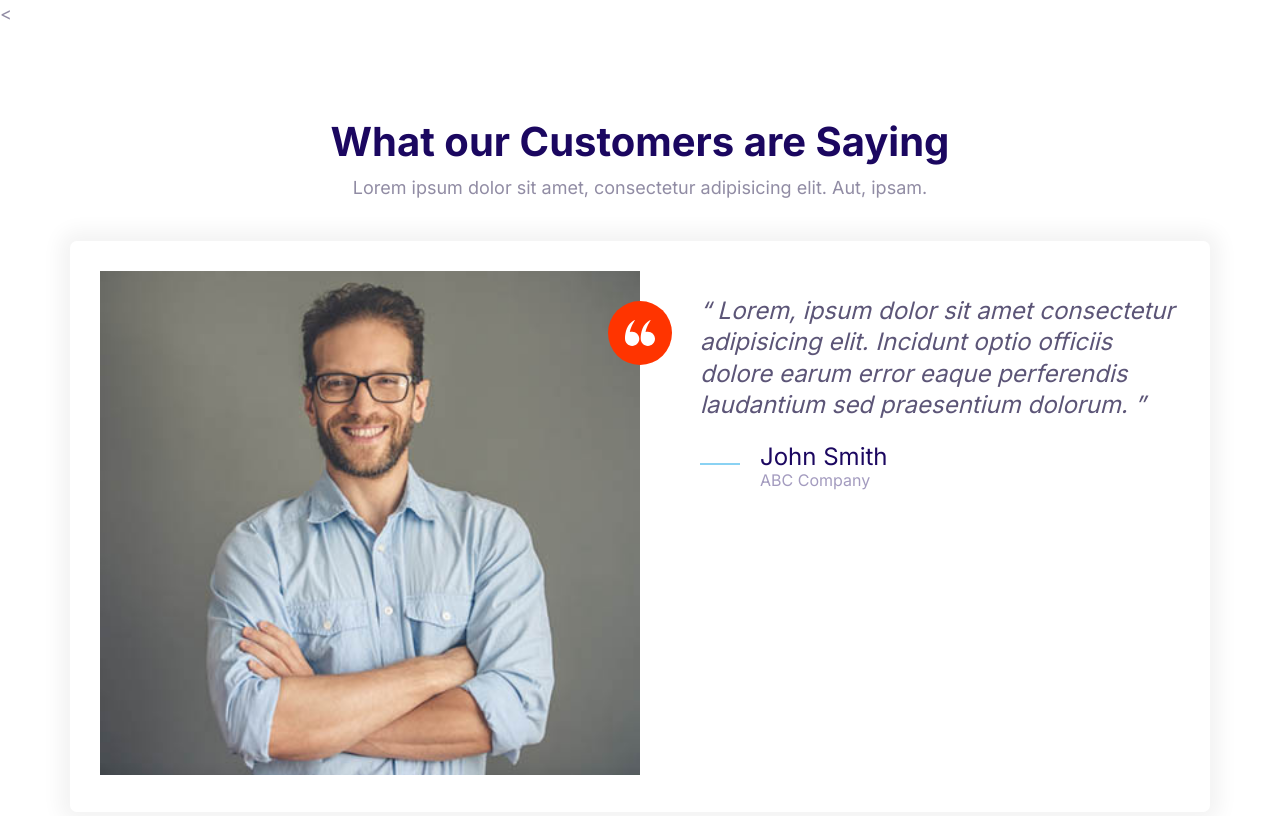
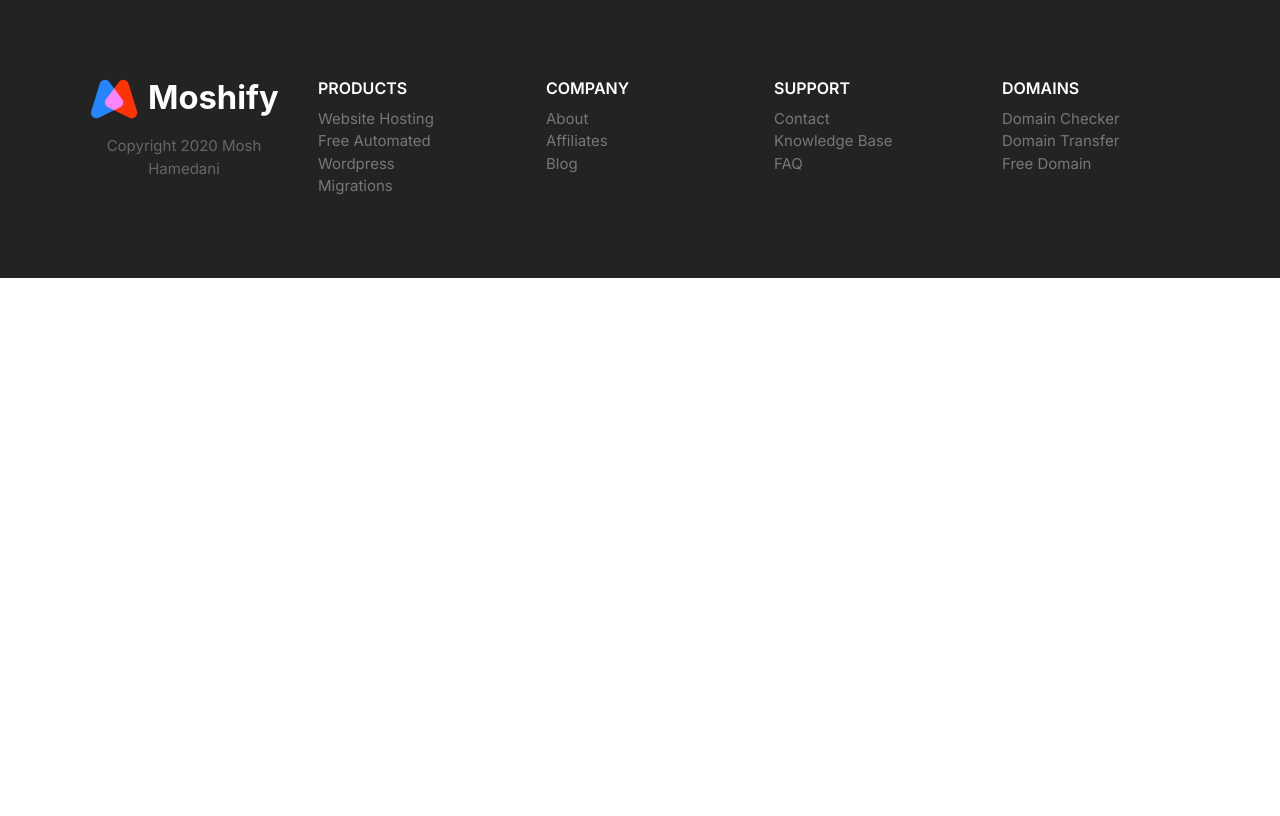
Before and after one commit to hosamhamdifl/htmlproject, a plain HTML site: page index.html in a window 1280 px wide. Drawn offline with Linux system fonts and the light colour scheme.

Commit message:
block footer

```diff
--- a/css/styles.css
+++ b/css/styles.css
@@ -811,4 +811,83 @@
       max-width: 700px;
     }
   }
-  /* Testimonials Block */
+  /* Footer */
+  .footer {
+    background: #232323;
+  }
+
+  .footer a {
+    color: #777;
+    transition: color 0.3s;
+  }
+
+  .footer a:hover {
+    color: #fff;
+  }
+
+  .footer__section {
+    padding: 2rem;
+    border-bottom: 1px solid #393939;
+  }
+
+  .footer__section .list {
+    margin: 0;
+  }
+
+  .footer__heading {
+    text-transform: uppercase;
+    font-weight: 600;
+  }
+
+  .footer__brand {
+    margin-top: 5rem;
+    text-align: center;
+  }
+
+  .footer__brand img {
+    /* TODO: Consider refactoring this and applying it to
+    all images. */
+    width: 100%;
+    max-width: 230px;
+  }
+
+  .footer__copyright {
+    font-size: 2.1rem;
+    color: #fff;
+    opacity: 0.3;
+  }
+
+  @media screen and (min-width: 768px) {
+    .footer {
+      font-size: 1.5rem;
+    }
+    .footer__sections {
+      grid-template-columns: repeat(auto-fit, minmax(10rem, 1fr));
+    }
+
+    .footer .collapsible__chevron {
+      display: none;
+    }
+
+    .footer .collapsible__content {
+      opacity: 1;
+      max-height: 100%;
+    }
+
+    .footer__brand {
+      order: -1;
+      margin-top: 1rem;
+    }
+
+    .footer__copyright {
+      font-size: 1.5rem;
+    }
+
+    .footer__section {
+      border: 0;
+    }
+
+    .footer__heading {
+      font-size: 1.6rem;
+    }
+  }
--- a/index.html
+++ b/index.html
@@ -13,52 +13,75 @@
     <link rel="stylesheet" href="css/styles.css" />
   </head>
   <body>
-    <
-    <section class="block">
-      <header class="block__header">
-        <h2>What our Customers are Saying</h2>
-        <p>
-          Lorem ipsum dolor sit amet, consectetur adipisicing elit. Aut, ipsam.
-        </p>
+    <footer class="block block--dark footer">
+        <div class="container grid footer__sections">
+          <section class="collapsible collapsible--expanded footer__section">
+            <header class="collapsible__header">
+              <h2 class="collapsible__heading footer__heading">Products</h2>
+              <svg class="icon icon--white collapsible__chevron">
+                <use xlink:href="images/sprite.svg#chevron"></use>
+              </svg>
             </header>
-      <div class="container">
-        <div class="card testimonial">
-          <div class="grid grid--1x2">
-            <div class="testimonial__image">
-              <img
-                src="images/testimonial.jpg"
-                alt="A happy, smiling customer"
-              />
-              <span class="icon-container icon-container--accent">
-                <svg class="icon icon--white icon--small">
-                  <use xlink:href="images/sprite.svg#quotes"></use>
+            <div class="collapsible__content">
+              <ul class="list">
+                <li><a href="#">Website Hosting</a></li>
+                <li><a href="#">Free Automated Wordpress</a></li>
+                <li><a href="#">Migrations</a></li>
+              </ul>
+            </div>
+          </section>
+          <section class="collapsible footer__section">
+            <header class="collapsible__header">
+              <h2 class="collapsible__heading footer__heading">Company</h2>
+              <svg class="icon icon--white collapsible__chevron">
+                <use xlink:href="images/sprite.svg#chevron"></use>
               </svg>
-              </span>
+            </header>
+            <div class="collapsible__content">
+              <ul class="list">
+                <li><a href="#">About</a></li>
+                <li><a href="#">Affiliates</a></li>
+                <li><a href="#">Blog</a></li>
+              </ul>
             </div>
-            <blockquote class="quote">
-              <p class="quote__text">
-                Lorem, ipsum dolor sit amet consectetur adipisicing elit.
-                Incidunt optio officiis dolore earum error eaque perferendis
-                laudantium sed praesentium dolorum.
-              </p>
-              <footer>
-                <div class="media">
-                  <div class="media__image">
-                    <svg class="icon icon--primary quote__line">
-                      <use xlink:href="images/sprite.svg#line"></use>
+          </section>
+          <section class="collapsible footer__section">
+            <header class="collapsible__header">
+              <h2 class="collapsible__heading footer__heading">Support</h2>
+              <svg class="icon icon--white collapsible__chevron">
+                <use xlink:href="images/sprite.svg#chevron"></use>
               </svg>
+            </header>
+            <div class="collapsible__content">
+              <ul class="list">
+                <li><a href="#">Contact</a></li>
+                <li><a href="#">Knowledge Base</a></li>
+                <li><a href="#">FAQ</a></li>
+              </ul>
             </div>
-                  <div class="media__body">
-                    <h3 class="media__title quote__author">John Smith</h3>
-                    <p class="quote__organization">ABC Company</p>
+          </section>
+          <section class="collapsible footer__section">
+            <header class="collapsible__header">
+              <h2 class="collapsible__heading footer__heading">Domains</h2>
+              <svg class="icon icon--white collapsible__chevron">
+                <use xlink:href="images/sprite.svg#chevron"></use>
+              </svg>
+            </header>
+            <div class="collapsible__content">
+              <ul class="list">
+                <li><a href="#">Domain Checker</a></li>
+                <li><a href="#">Domain Transfer</a></li>
+                <li><a href="#">Free Domain</a></li>
+              </ul>
             </div>
+          </section>
+          <section class="footer__brand">
+            <img src="images/logo.svg" alt="" />
+            <p class="footer__copyright">Copyright 2020 Mosh Hamedani</p>
+          </section>
         </div>
       </footer>
-            </blockquote>
-          </div>
-        </div>
-      </div>
-    </section>
+
 
     <script src="js/main.js"></script>
   </body>
```
Also changed, not shown: components/block-footer.html (added, +68 -0 lines). Lines whose indentation alone changed are shown as unchanged.
